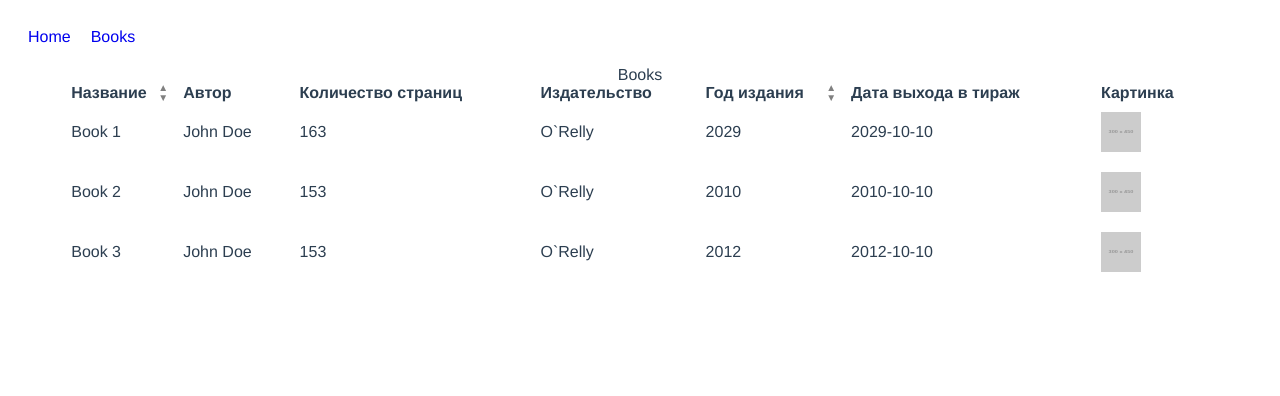
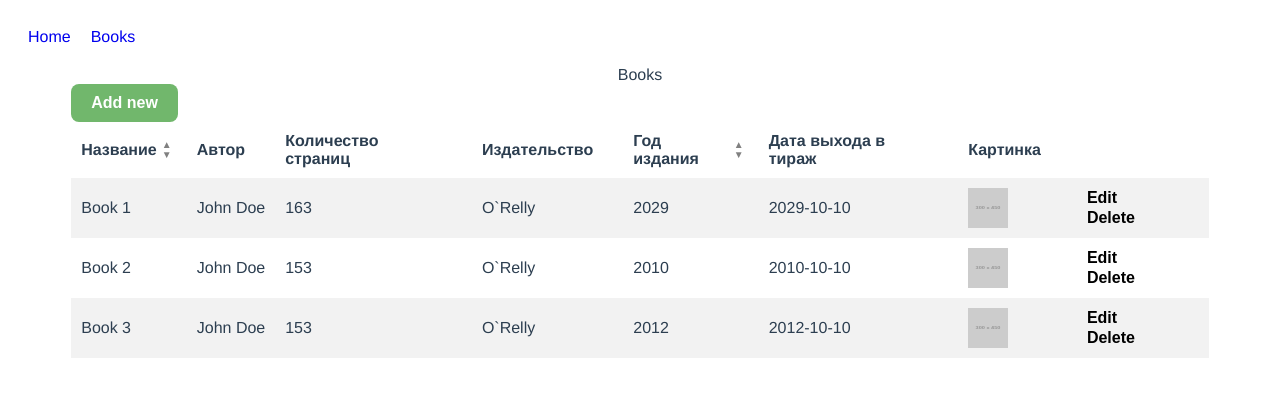
Before and after one commit to mikhailsidorov/vue-books-test-task, a Vue app: page /books in a window 1280 px wide. Shown: the top 396 px of the page. Built offline with nearby package versions, Linux system fonts and the light colour scheme.

Commit message:
Add books actions layout

```diff
--- a/src/components/BooksTable/index.vue
+++ b/src/components/BooksTable/index.vue
@@ -1,7 +1,13 @@
 <template>
   <div class="books-table">
+    <button class="button-add-new" @click="handleAddClick">Add new</button>
     <BooksTableHeader @sorting-switch="handleSortingSwitch" :cellNames="cellNames" />
-    <BooksTableRow v-for="book in sortedBooks" :key="book.id" :book="book" />
+    <BooksTableRow
+      v-for="(book, index) in sortedBooks"
+      :key="book.id"
+      :book="book"
+      :class="{ 'odd-row': index % 2 === 0 }"
+    />
   </div>
 </template>
 
@@ -65,6 +71,10 @@ export default {
       }
     },
 
+    handleAddClick() {
+      console.log('Add click')
+    },
+
     sortBooksByPublishingYear(books, ascending = true) {
       let compareFunction
       if (ascending) {
@@ -101,4 +111,23 @@ export default {
   display: table;
   text-align: left;
 }
+
+.odd-row {
+  background: #f2f2f2;
+}
+
+.button-add-new {
+  border: none;
+  border-radius: 8px;
+  padding: 10px 20px;
+  background: #71b76c;
+  font-weight: bold;
+  font-size: inherit;
+  color: white;
+
+  &:hover {
+    cursor: pointer;
+    background: #5ea072;
+  }
+}
 </style>
--- a/src/components/BooksTableHeader/index.vue
+++ b/src/components/BooksTableHeader/index.vue
@@ -48,6 +48,7 @@ export default {
     display: table-cell;
     vertical-align: middle;
     position: relative;
+    padding: 10px 30px 10px 10px;
   }
 }
 .sorting {
--- a/src/components/BooksTableRow/index.vue
+++ b/src/components/BooksTableRow/index.vue
@@ -10,6 +10,10 @@
       <figure class="book-image-wrapper">
         <img class="book-image" :src="book.image" />
       </figure>
+    </div>
+    <div class="books-table-cell">
+      <button class="button-action" @click="handleEditClick(book.id)">Edit</button>
+      <button class="button-action" @click="handleDeleteClick(book.id)">Delete</button>
     </div>
   </div>
 </template>
@@ -25,17 +29,30 @@ export default {
       required: true,
       validator: validation.book.validateBook
     }
+  },
+  methods: {
+    handleAddClick(bookId) {
+      console.log(bookId)
+      this.$emit('add', bookId)
+    },
+    handleEditClick(bookId) {
+      this.$emit('edit', bookId)
+      console.log(bookId)
+    },
+    handleDeleteClick(bookId) {
+      console.log(bookId)
+    }
   }
 }
 </script>
 
-<style>
+<style lang="scss" scoped>
 .books-table-row {
   display: table-row;
 }
 
 .books-table-cell {
-  padding: 10px 10px 10px 0;
+  padding: 10px 10px 10px 10px;
   display: table-cell;
   vertical-align: middle;
 }
@@ -50,4 +67,16 @@ export default {
   width: 100%;
   height: 100%;
 }
+
+.button-action {
+  font-weight: bold;
+  margin-right: 10px;
+  cursor: pointer;
+  border: none;
+  font-size: inherit;
+  background: transparent;
+  &:hover {
+    text-decoration: underline;
+  }
+}
 </style>
```
